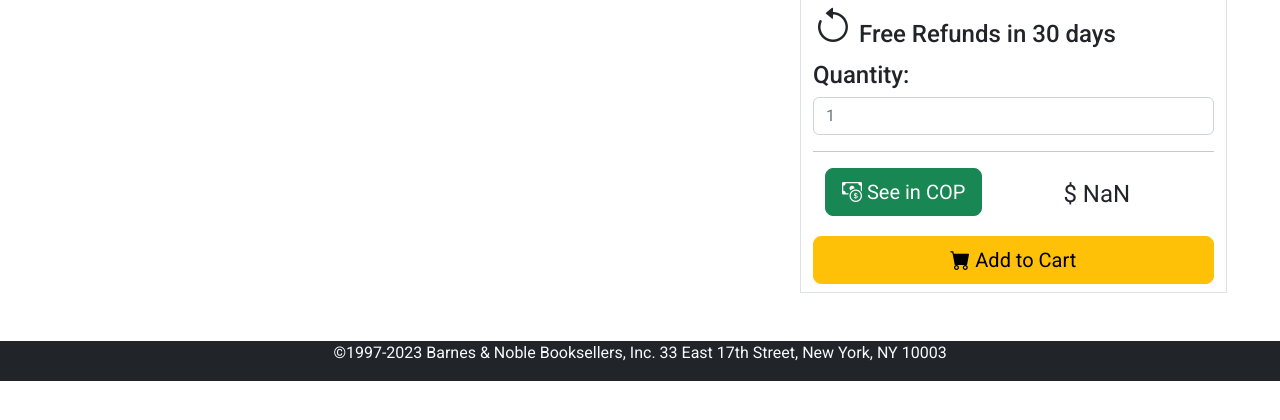
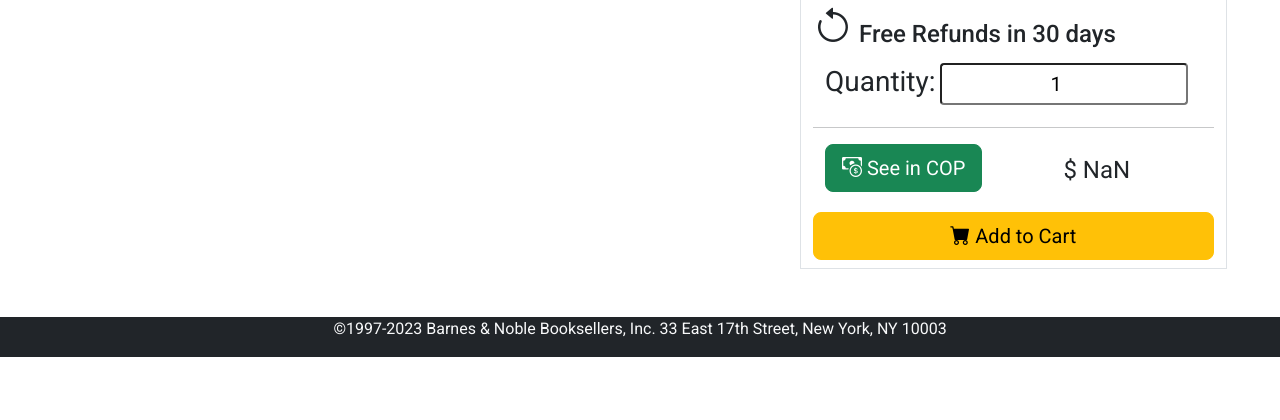
Before and after one commit to davidmillan5/BookstoreSite, a website: page src/views/productinfo.html in a window 1280 px wide. Shown: the part 366-786 px from the top of the page. Drawn offline with nearby package versions, Linux system fonts and the light colour scheme.

Commit message:
Working on how to add quantity to the function claculation

```diff
--- a/src/controllers/currencyConverter.js
+++ b/src/controllers/currencyConverter.js
@@ -6,14 +6,15 @@ const price_id = document.getElementById('price');
 
 const valueInCOP = document.getElementById('valueInCOP');
 
-const quantity = document.getElementById('quantity');
+const quantity = document.getElementById('productQuantity').value;
 
 const exchangeRate = 4500;
+console.log(quantity);
 
 const pesosConverterFunction = (price_id) => {
   const floatPrice = parseFloat(price_id.textContent);
-  const floatQuantity = parseFloat(quantity.textContent);
-  const pesosValue = floatPrice * exchangeRate;
+  const floatQuantity = parseFloat(quantity);
+  const pesosValue = floatPrice * exchangeRate * floatQuantity;
   return `$ ${pesosValue}`;
 };
 
--- a/src/views/productinfo.html
+++ b/src/views/productinfo.html
@@ -134,8 +134,15 @@
             <h4><i class="bi bi-arrow-counterclockwise fs-1"></i> Free Refunds in 30 days</h4>
 
 
-            <h4>Quantity:</h4>
-            <input type="number" class="form-control" placeholder="1" id="quantity" />
+
+            <div class="container a-column a-span a-text-left">
+              <div class="row">
+                <div class="col">
+                  <label for="quantity" class="text-center fw-4 fs-3 form-label">Quantity:</label>
+                  <input type="number" name="quantity" value="1" id="productQuantity" class="form-control-sm text-center mb-1 fs-5">
+                </div>
+              </div>
+            </div>
 
             <hr />
             <div class="container">
```
